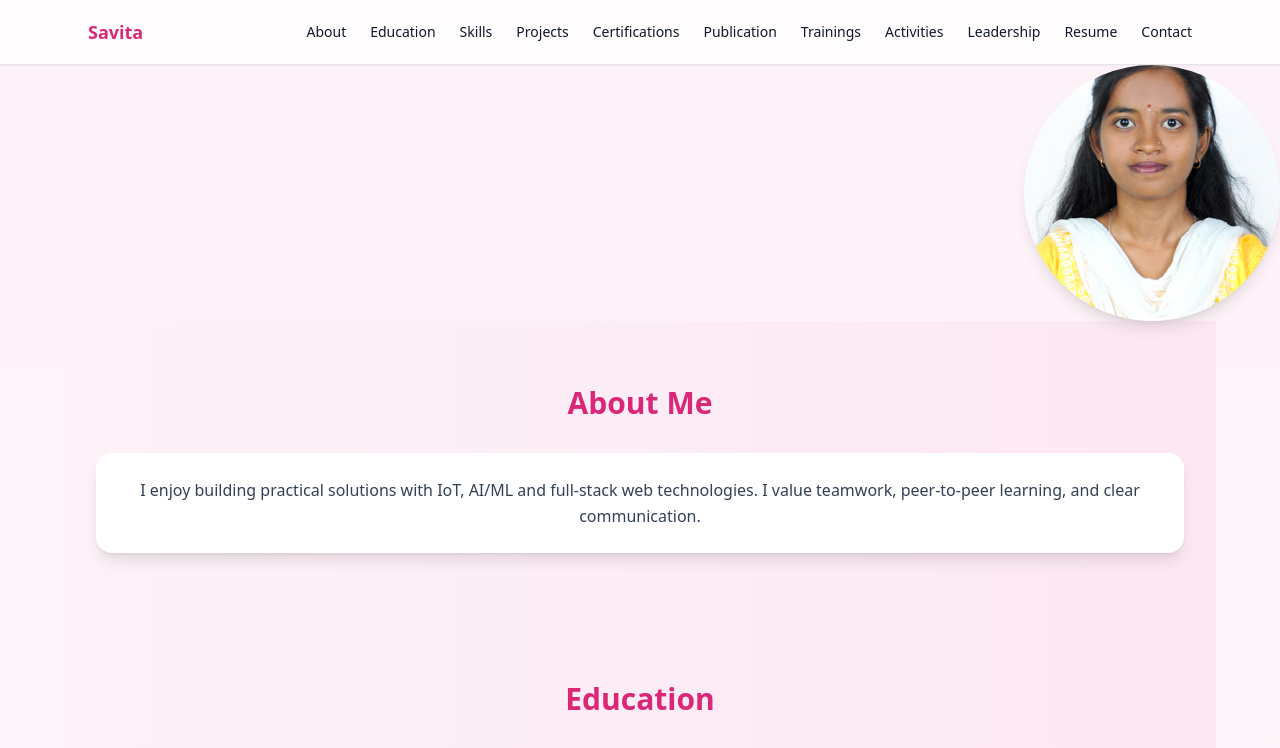
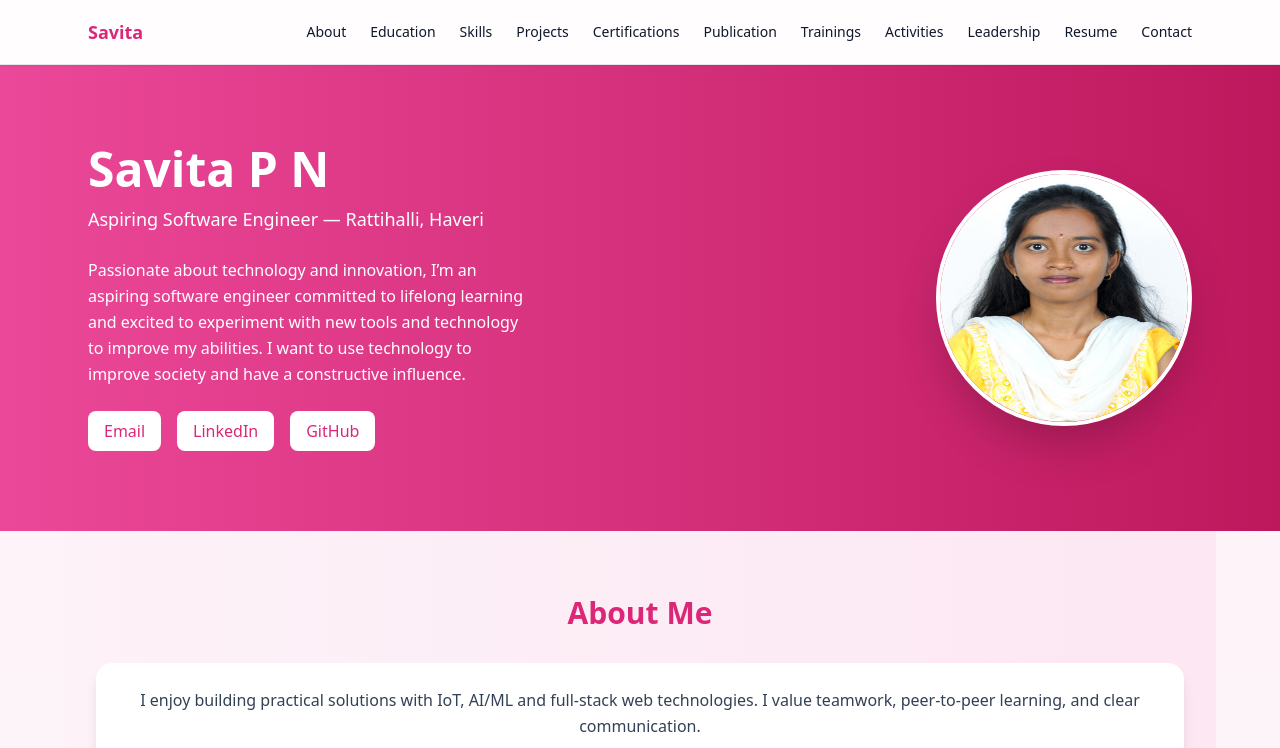
Before and after one commit to Savita-pn/portfolio, a React (Create React App) app: page / in a window 1280 px wide. Shown: the top 748 px of the page. Built offline with nearby package versions, Linux system fonts and the light colour scheme.

Commit message:
Update portfolio content

```diff
--- a/src/App.js
+++ b/src/App.js
@@ -111,19 +111,29 @@ export default function App() {
         </div>
       </header>
 
-    <motion.div
-  initial={{ opacity: 0, scale: 0.8 }}
-  whileInView={{ opacity: 1, scale: 1 }}
-  transition={{ duration: 0.7 }}
-  className="flex justify-center md:justify-end"
->
+      {/* Hero Section */}
+      <section id="home" className="bg-gradient-to-r from-pink-500 to-pink-700 text-white">
+        <div className="max-w-6xl mx-auto px-6 py-20 grid md:grid-cols-2 gap-10 items-center">
+          <motion.div initial={{ opacity: 0, x: -50 }} whileInView={{ opacity: 1, x: 0 }} transition={{ duration: 0.7 }}>
+            <h1 className="text-5xl font-bold">{DATA.name}</h1>
+            <p className="mt-3 text-lg">{DATA.role} — {DATA.location}</p>
+            <p className="mt-6 max-w-md leading-relaxed">{DATA.objective}</p>
+            <div className="mt-6 flex gap-4">
+              <a className="px-4 py-2 bg-white text-pink-600 rounded-lg font-medium hover:bg-slate-200 transition" href={`mailto:${DATA.email}`}>Email</a>
+              <a className="px-4 py-2 bg-white text-pink-600 rounded-lg font-medium hover:bg-slate-200 transition" href={DATA.links.linkedin} target="_blank" rel="noreferrer">LinkedIn</a>
+              <a className="px-4 py-2 bg-white text-pink-600 rounded-lg font-medium hover:bg-slate-200 transition" href={DATA.links.github} target="_blank" rel="noreferrer">GitHub</a>
+            </div>
+          </motion.div>
+          <motion.div initial={{ opacity: 0, scale: 0.8 }} whileInView={{ opacity: 1, scale: 1 }} transition={{ duration: 0.7 }} className="flex justify-center md:justify-end">
   <img
     src="/profile.jpg"
     alt="Profile"
-    className="w-64 h-64 rounded-full object-cover shadow-lg"
+    className="w-64 h-64 rounded-full shadow-2xl border-4 border-white hover:scale-105 transition-transform duration-300"
   />
 </motion.div>
 
+        </div>
+      </section>
 
       {/* About */}
       <Section id="about" title="About Me" gradient="bg-gradient-to-r from-pink-50 to-pink-100">
```
